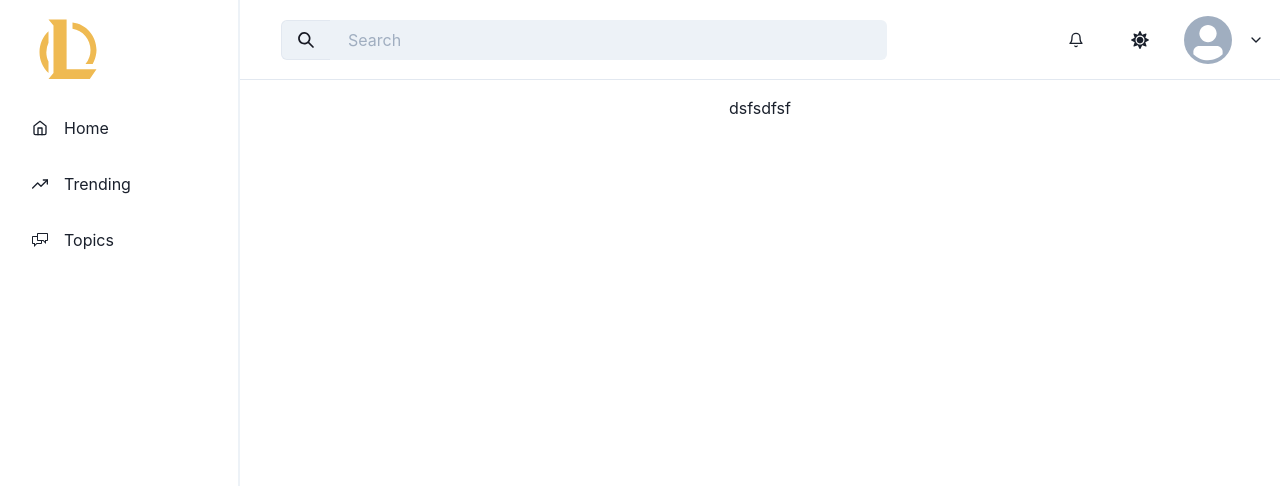
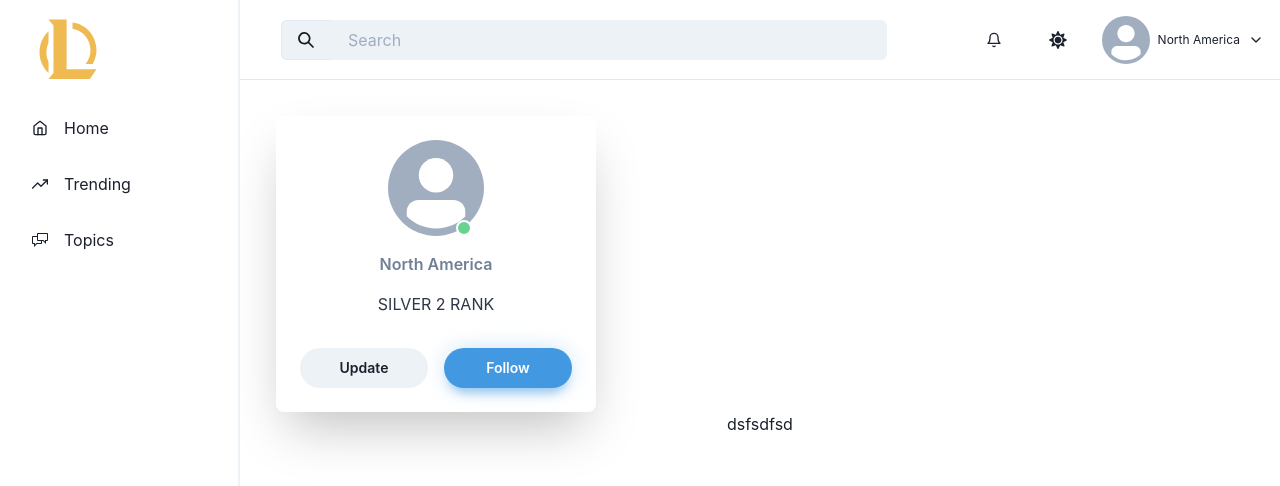
Before and after one commit to Jchase2/LeagueBoard, a React (Create React App) app in the folder client/: page /Home in a window 1280 px wide. Shown: the top 486 px of the page. Built offline with nearby package versions, Linux system fonts and the light colour scheme.

Commit message:
card added for profile

```diff
--- a/client/src/components/Heading/MobileNav.tsx
+++ b/client/src/components/Heading/MobileNav.tsx
@@ -123,7 +123,7 @@ const MobileNav = ({ onOpen, ...rest }: MobileProps) => {
                         ml="2"
                       >
                         <Text fontSize="md">{user ? `${user?.summoner_name}` : ""}</Text>
-                        <Text fontSize="xs">{}</Text>
+                        <Text fontSize="xs">North America</Text>
                       </VStack>
                       <Box display={{ base: "none", md: "flex" }}>
                         <FiChevronDown />
--- /dev/null
+++ b/client/src/components/ProfileIcon/ProfileIcon.tsx
@@ -0,0 +1,102 @@
+import {
+  Heading,
+  Avatar,
+  Box,
+  Center,
+  Text,
+  Stack,
+  Button,
+  Link,
+  Badge,
+  useColorModeValue,
+} from "@chakra-ui/react";
+import { useState, useEffect } from 'react'
+import { getUserInfo } from "../../api/profileAPI";
+
+interface props {
+    users: any
+}
+
+const ProfileIcon: React.FC<props> = ({ users }) => {
+
+  return (
+    <Box
+
+      w={"full"}
+      bg={useColorModeValue("white", "gray.900")}
+      boxShadow={"2xl"}
+      rounded={"lg"}
+      p={6}
+      textAlign={"center"}
+    >
+      <Avatar
+        size={"xl"}
+        src={
+          users
+            ? `http://ddragon.leagueoflegends.com/cdn/11.16.1/img/profileicon/${users?.iconid}.png`
+            : ""
+        }
+        alt={"Avatar Alt"}
+        mb={4}
+        pos={"relative"}
+        _after={{
+          content: '""',
+          w: 4,
+          h: 4,
+          bg: "green.300",
+          border: "2px solid white",
+          rounded: "full",
+          pos: "absolute",
+          bottom: 0,
+          right: 3,
+        }}
+      />
+      <Heading fontSize={"2xl"} fontFamily={"body"}>
+        {users ? `${users?.summoner_name}` : ""}
+      </Heading>
+      <Text fontWeight={600} color={"gray.500"} mb={4}>
+        North America
+      </Text>
+      <Text
+        textAlign={"center"}
+        color={useColorModeValue("gray.700", "gray.400")}
+        px={3}
+      >
+        SILVER 2 RANK
+      </Text>
+
+      <Stack mt={8} direction={"row"} spacing={4}>
+        <Button
+          flex={1}
+          fontSize={"sm"}
+          rounded={"full"}
+          _focus={{
+            bg: "gray.200",
+          }}
+        >
+          Update
+        </Button>
+        <Button
+          flex={1}
+          fontSize={"sm"}
+          rounded={"full"}
+          bg={"blue.400"}
+          color={"white"}
+          boxShadow={
+            "0px 1px 25px -5px rgb(66 153 225 / 48%), 0 10px 10px -5px rgb(66 153 225 / 43%)"
+          }
+          _hover={{
+            bg: "blue.500",
+          }}
+          _focus={{
+            bg: "blue.500",
+          }}
+        >
+          Follow
+        </Button>
+      </Stack>
+    </Box>
+  );
+}
+
+export default ProfileIcon
--- a/client/src/domain/Profile/Layout.tsx
+++ b/client/src/domain/Profile/Layout.tsx
@@ -1,20 +1,24 @@
-import { Flex } from "@chakra-ui/react"
+import { Flex, useMediaQuery } from "@chakra-ui/react"
 import { useEffect, useState } from "react";
 import { getUserInfo, getUserMatches } from "../../api/profileAPI"
+import ProfileIcon from "../../components/ProfileIcon/ProfileIcon";
 
 interface Props {}
 
 const Layout: React.FC<Props> = (props: Props) => {
     const [user, setUser] = useState<any>();
     const [userMatches, setUserMatches] = useState<any>([]);
+    const [isLargerThan] = useMediaQuery("(min-width:765px)");
 
     useEffect(() => {
       localStorage.getItem("accessToken") &&
         getUserInfo().then((res:any) => setUser(res));
     }, []);
+
     if (user) {
       getUserMatches(user.puuid).then((res) => setUserMatches(res));
     }
+
     console.log(userMatches);
     console.log(user)
   // use custom react hook, import use User hook, deconstruct outside
@@ -29,8 +33,13 @@ const Layout: React.FC<Props> = (props: Props) => {
   // const user = useGetUsers();
   // console.log(user)
   return (
-    <Flex justifyContent="center" alignContent="center">
-      dsfsdfsf
+    <Flex padding="20px" flexDirection="column">
+    <Flex maxW={isLargerThan ? "25vw": ""} justifyContent="center" alignContent="center">
+      <ProfileIcon users={user}/>
+    </Flex>
+    <Flex  justifyContent="center" alignContent="center">
+dsfsdfsd
+    </Flex>
     </Flex>
   );
 }
```
